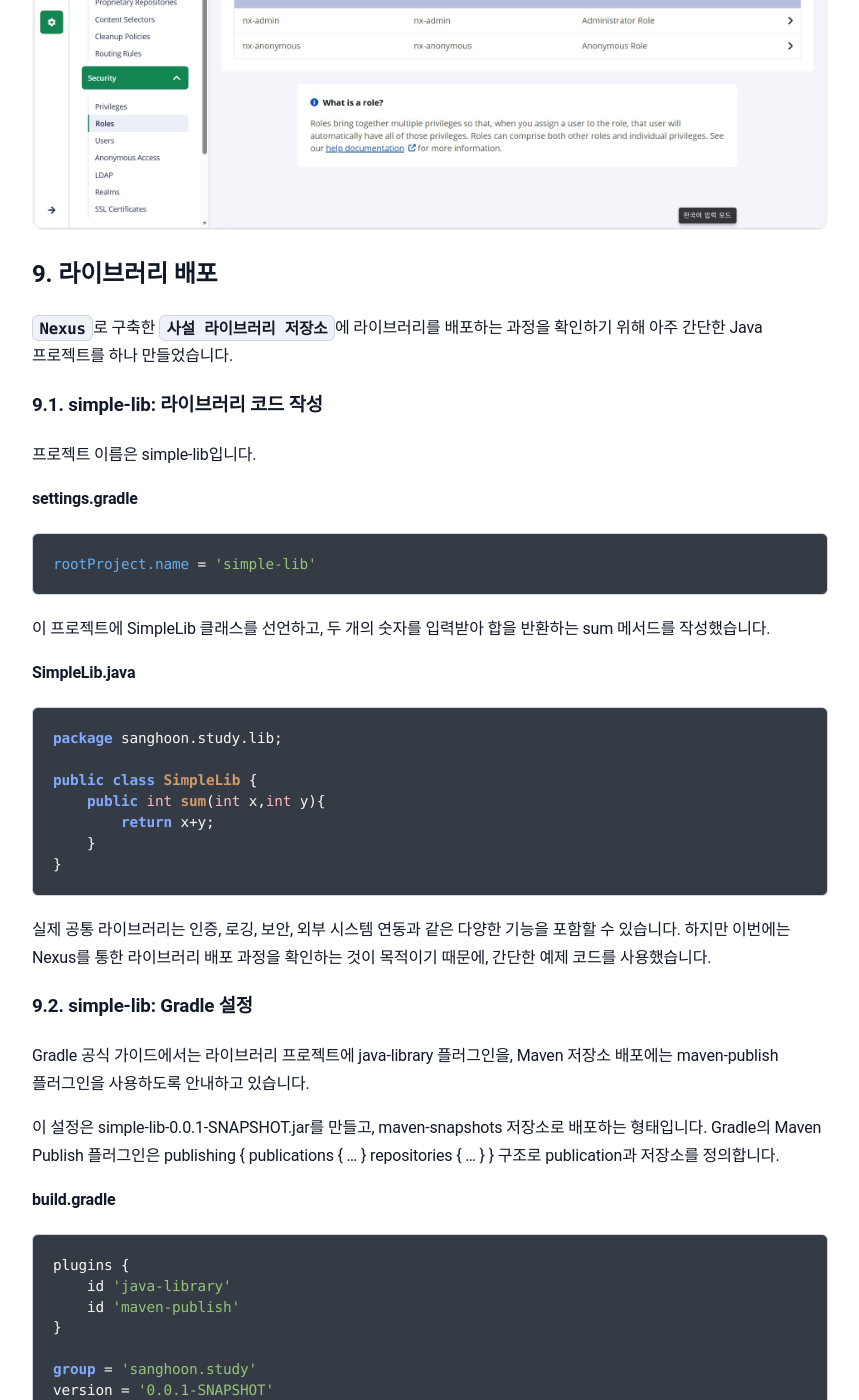
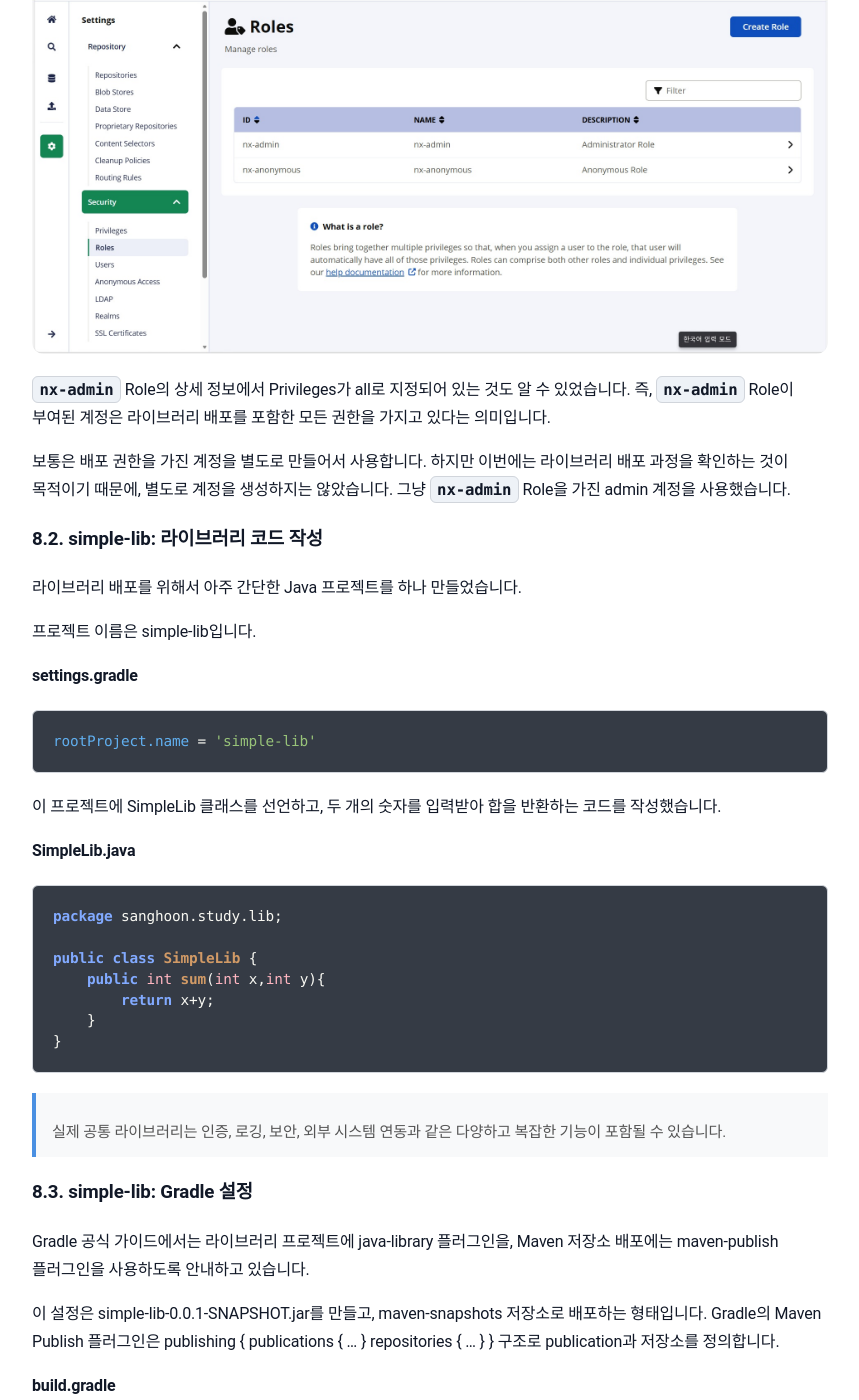
Before and after one commit to sanghoon-lee/sanghoon-lee.github.io, a Jekyll site: the page built from _posts/2026-03-10-localNexus.md, in a window 1280 px wide and 1400 px high, scrolled down 7770 px. Shown: the whole window, without its empty margins (210-1069 px from the left). Built offline with Jekyll 4.4.1, drawn with Linux system fonts in a browser that asks for light colours; nearby versions of some CDN libraries; comment, search, counter and statistics services are not loaded; some of the changed text lies outside the part shown.

Commit message:
Nexus 포스팅 추가

````diff
--- a/_posts/2026-03-10-localNexus.md
+++ b/_posts/2026-03-10-localNexus.md
@@ -162,7 +162,7 @@ http://10.68.65.187:8081
 
 ## 7. Nexus 저장소의 종류
 
-로그인을 하고, Browse메뉴를 선택하면 현재 생성되어 있는 저장소(`Repository`) 목록을 확인할 수 있습니다.
+로그인 후, Browse 메뉴에서 현재 생성되어 있는 저장소(`Repository`) 목록을 확인할 수 있습니다.
 별도로 설정하지 않았지만, 기본적으로 필요한 저장소들은 이미 생성되어 있었습니다.
 
 **Nexus Repository 목록**
@@ -181,7 +181,7 @@ hoste 저장소는 직접 라이브러리를 업로드하여 관리합니다. `N
 * maven-releases: 정식 버전의 라이브러리를 배포
 * maven-snapshots: 개발중인 버전의 라이브러리를 배포
 
-즉, 조직 내부에서 만든 라이브러리를 배포할 때 사용할 수 있습니다. 사실 이번 포스팅에서 다루고 있는 `사설 라이브러리 저장소`가 hosted 저장소에 해당됩니다.
+즉, 조직 내부에서 만든 라이브러리를 배포할 때 사용할 수 있습니다. 사실 이번 포스팅에서 다루고 있는 `사설 라이브러리 저장소`가 **hosted 저장소**에 해당됩니다.
 
 ## 7.2. proxy
 
@@ -226,16 +226,21 @@ group 저장소는 이름처럼 여러 저장소를 하나의 저장소처럼
 
 이렇게 구성하면, 개발자는 여러 저장소를 각각 설정할 필요가 없습니다. group 저장소 하나만 설정하면 됩니다.
 
-## 8. Nexus 설정
+## 8. 라이브러리 배포
+
+### 8.1. 배포 계정
+
+Settings > Security > Roles 메뉴에서 `nx-admin`과 `nx-anonymous` 두 개의 Role이 정의되어 있는 것을 확인할 수 있었습니다.
 
 <img class="main-image" src="/assets/images/security_roles.jpg" alt="Nexus Roles 목록">
 
-## 9. 라이브러리 배포
+`nx-admin` Role의 상세 정보에서 Privileges가 all로 지정되어 있는 것도 알 수 있었습니다. 즉, `nx-admin` Role이 부여된 계정은 라이브러리 배포를 포함한 모든 권한을 가지고 있다는 의미입니다.
 
-`Nexus`로 구축한 `사설 라이브러리 저장소`에 라이브러리를 배포하는 과정을 확인하기 위해
-아주 간단한 Java 프로젝트를 하나 만들었습니다.
+보통은 배포 권한을 가진 계정을 별도로 만들어서 사용합니다. 하지만 이번에는 라이브러리 배포 과정을 확인하는 것이 목적이기 때문에, 별도로 계정을 생성하지는 않았습니다. 그냥 `nx-admin` Role을 가진 admin 계정을 사용했습니다.
 
-### 9.1. simple-lib: 라이브러리 코드 작성
+### 8.2. simple-lib: 라이브러리 코드 작성
+
+라이브러리 배포를 위해서 아주 간단한 Java 프로젝트를 하나 만들었습니다.
 
 프로젝트 이름은 simple-lib입니다.
 
@@ -244,7 +249,7 @@ group 저장소는 이름처럼 여러 저장소를 하나의 저장소처럼
 rootProject.name = 'simple-lib'
 ```
 
-이 프로젝트에 SimpleLib 클래스를 선언하고, 두 개의 숫자를 입력받아 합을 반환하는 sum 메서드를 작성했습니다.
+이 프로젝트에 SimpleLib 클래스를 선언하고, 두 개의 숫자를 입력받아 합을 반환하는 코드를 작성했습니다.
 
 **SimpleLib.java**
 ```java
@@ -257,10 +262,9 @@ public class SimpleLib {
 }
 ```
 
-실제 공통 라이브러리는 인증, 로깅, 보안, 외부 시스템 연동과 같은 다양한 기능을 포함할 수 있습니다.
-하지만 이번에는 Nexus를 통한 라이브러리 배포 과정을 확인하는 것이 목적이기 때문에, 간단한 예제 코드를 사용했습니다.
+> 실제 공통 라이브러리는 인증, 로깅, 보안, 외부 시스템 연동과 같은 다양하고 복잡한 기능이 포함될 수 있습니다.
 
-### 9.2. simple-lib: Gradle 설정
+### 8.3. simple-lib: Gradle 설정
 
 Gradle 공식 가이드에서는 라이브러리 프로젝트에 java-library 플러그인을, Maven 저장소 배포에는 maven-publish 플러그인을 사용하도록 안내하고 있습니다.
 
@@ -327,18 +331,13 @@ version    = 0.0.1-SNAPSHOT
 implementation 'sanghoon.study:simple-lib:0.0.1-SNAPSHOT'
 ```
 
-
-
 **gradle.properties 작성**
 ```properties
 nexusUsername={배포 계정}
 nexusPassword={비밀번호}
 ```
 
-
-
-
-### 9.3. simple-lib: 배포
+### 8.4. simple-lib: 배포
 
 Gralde을 reload하고, publish task가 생성되었는지 확인합니다.
 
````
Also changed, not shown: assets/images/security_users_detail.jpg (added).
